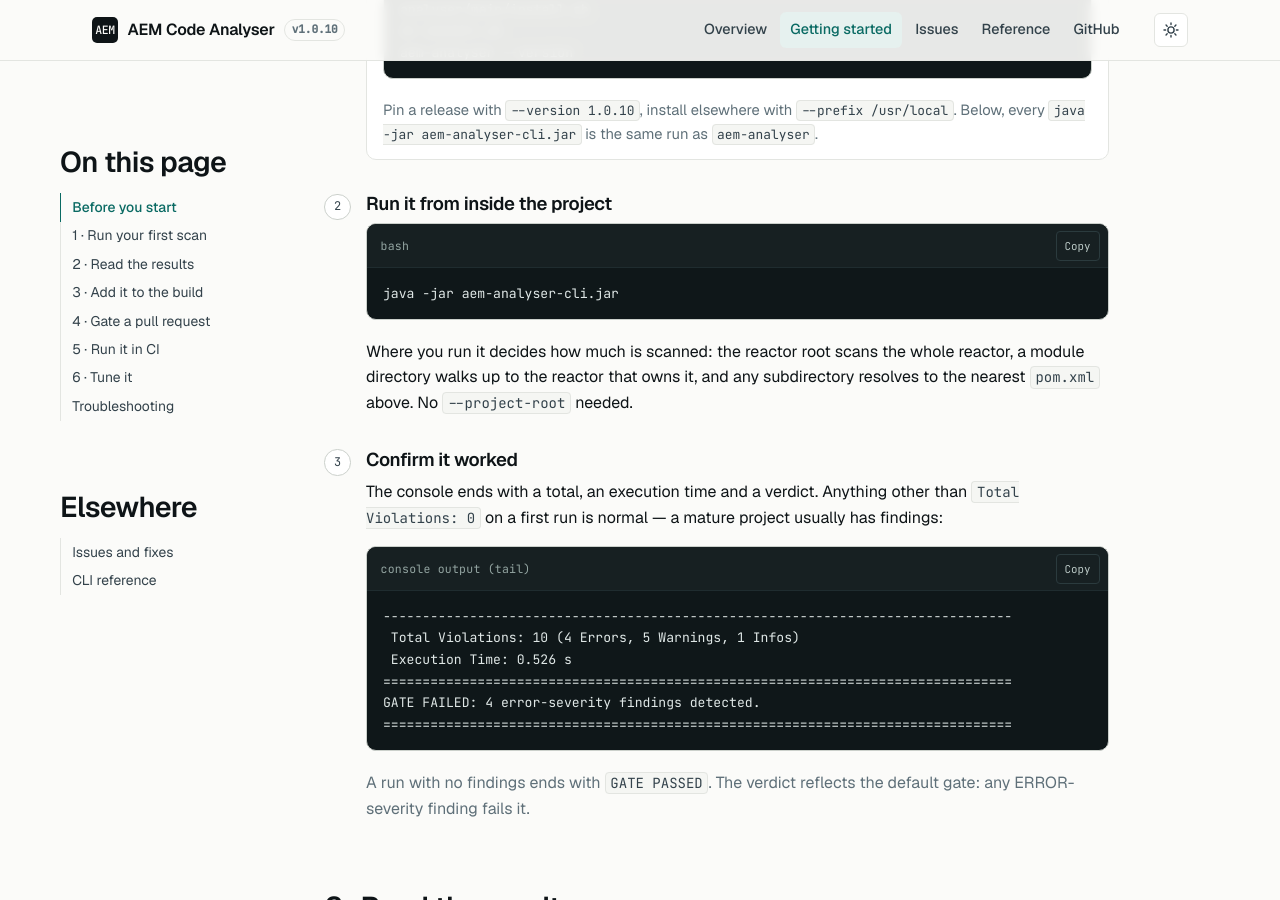
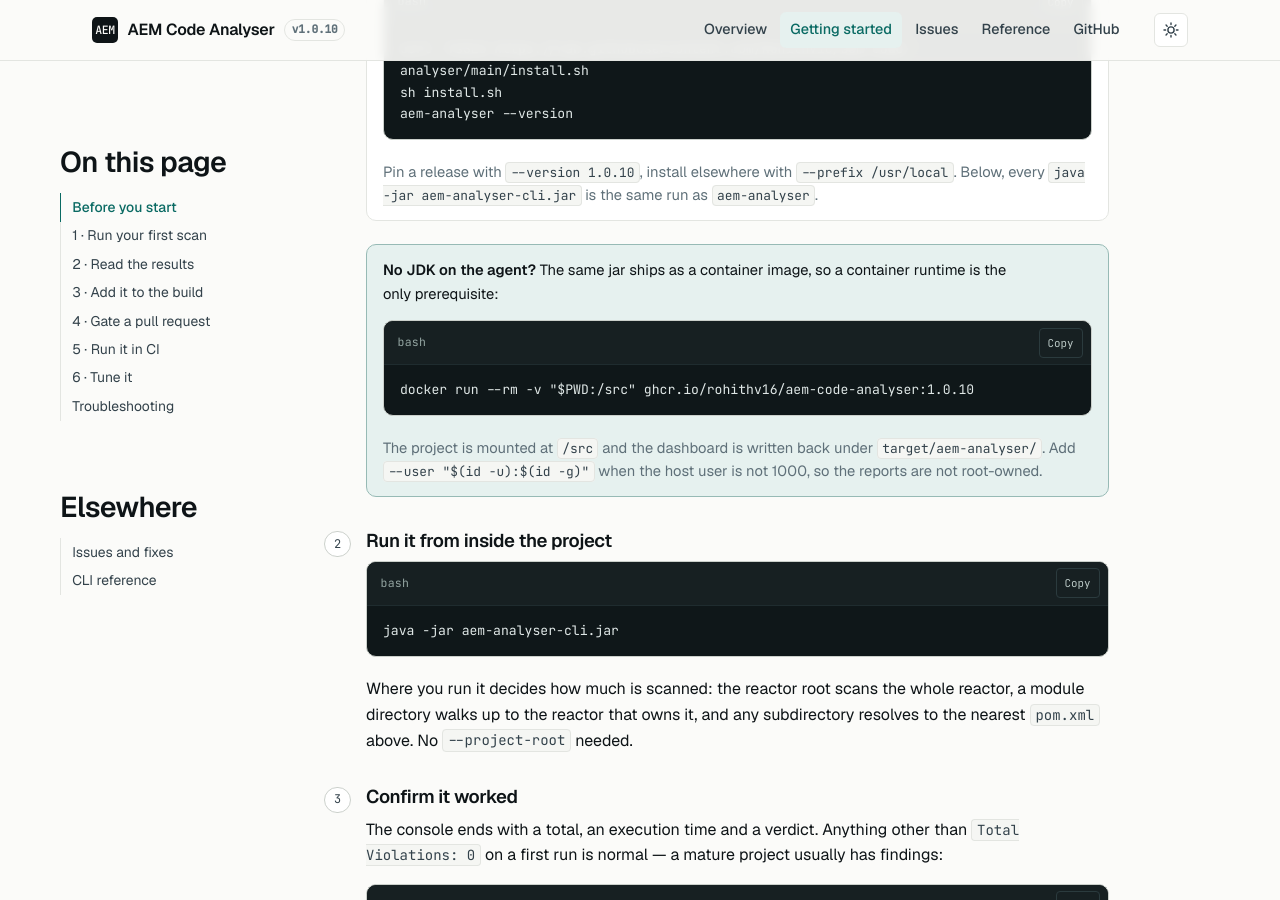
Before and after one commit to RohithV16/aem-code-analyser, a Jekyll site: the page built from docs/getting-started/index.html, in a window 1280 px wide and 900 px high, scrolled down 1199 px. Built offline with Jekyll 4.4.1, drawn with Linux system fonts in a browser that asks for light colours; some of the changed text lies outside the part shown.

Commit message:
feat(dist): publish a GHCR container image so no JDK is needed
Adds a Dockerfile that puts the released shaded CLI jar on eclipse-temurin:21-jre,
runs as 1000:1000 and mounts the project at /src, so the dashboard is written back
into the mounted target/aem-analyser.

The release job builds and pushes ghcr.io/rohithv16/aem-code-analyser:<version> and
:latest with OCI labels, provenance and an SBOM, then smoke-tests --version and the
configured user before the tag is created. README and getting-started document the
one-line docker run alongside the jar, installer and Maven routes.

Fixes #30

```diff
--- a/docs/getting-started/index.html
+++ b/docs/getting-started/index.html
@@ -60,6 +60,11 @@ description: Install AEM Code Analyser from Maven Central or as a CLI jar, run y
               <td>Only for <code>--changed-only</code>, <code>--since</code> and the from-source route.</td>
               <td><code>git --version</code></td>
             </tr>
+            <tr>
+              <td><strong>Docker or Podman</strong></td>
+              <td>Only for the container route, which replaces the Java requirement entirely.</td>
+              <td><code>docker --version</code></td>
+            </tr>
           </tbody>
         </table>
       </div>
@@ -105,6 +110,21 @@ aem-analyser --version</code></pre>
               Pin a release with <code>--version 1.0.10</code>, install elsewhere with
               <code>--prefix /usr/local</code>. Below, every <code>java -jar aem-analyser-cli.jar</code>
               is the same run as <code>aem-analyser</code>.
+            </p>
+          </div>
+          <div class="callout callout--accent">
+            <p>
+              <strong>No JDK on the agent?</strong> The same jar ships as a container image, so a
+              container runtime is the only prerequisite:
+            </p>
+            <div class="code code--shell">
+              <div class="code__bar"><span class="code__label">bash</span></div>
+<pre><code>docker run --rm -v "$PWD:/src" ghcr.io/rohithv16/aem-code-analyser:1.0.10</code></pre>
+            </div>
+            <p class="muted">
+              The project is mounted at <code>/src</code> and the dashboard is written back under
+              <code>target/aem-analyser/</code>. Add <code>--user "$(id -u):$(id -g)"</code> when the
+              host user is not 1000, so the reports are not root-owned.
             </p>
           </div>
         </li>
```
Also changed, not shown: .github/workflows/ci.yml, README.md, 2 other files.
